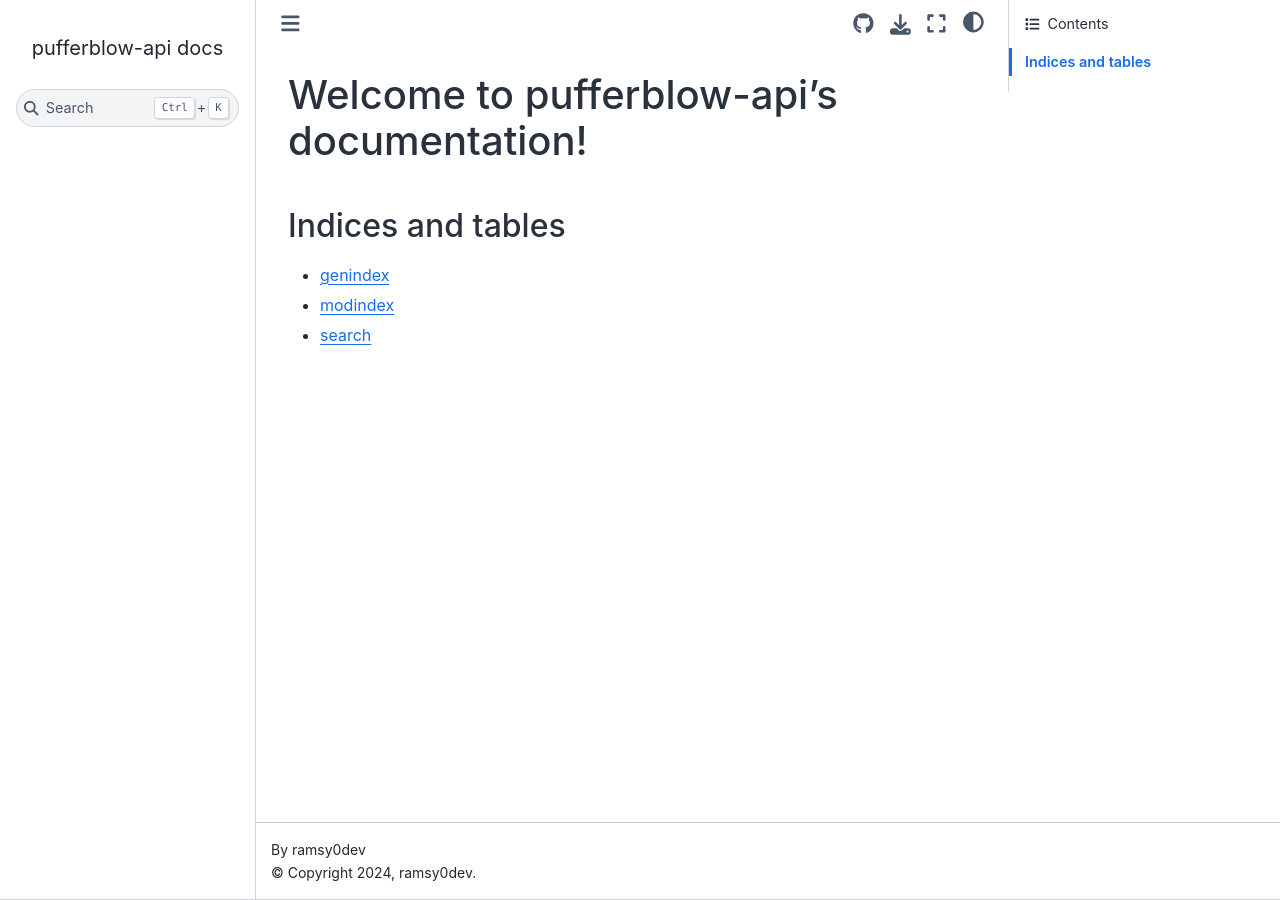
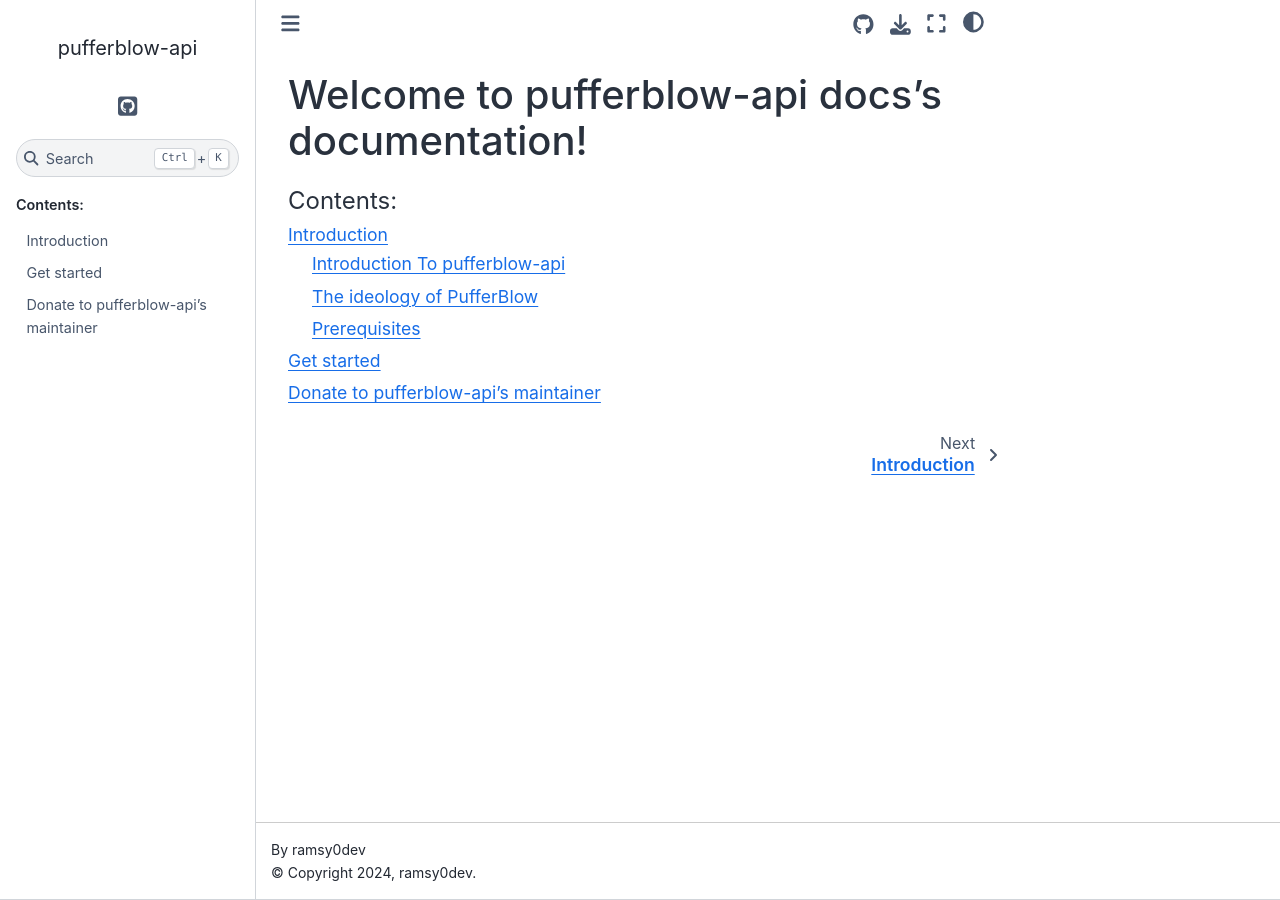
Before and after one commit to PufferBlow/pufferblow, a Sphinx documentation site: the page built from docs/index.rst, in a window 1280 px wide. Built offline with Sphinx 7.4.7 and the Sphinx Book theme 1.1.4, drawn with Linux system fonts in a browser that asks for light colours.

Commit message:
Added a basic introduction and donate page to the docs

```diff
--- a/docs/conf.py
+++ b/docs/conf.py
@@ -15,11 +15,7 @@
 # https://www.sphinx-doc.org/en/master/usage/configuration.html#general-configuration
 
 extensions = [
-    "sphinx_favicon",
-    "myst_parser" # Support for Markdown
-]
-source_suffix = [
-    ".md"
+    "sphinx_favicon"
 ]
 
 templates_path = ['_templates']
@@ -28,12 +24,29 @@
 # -- Options for HTML output -------------------------------------------------
 # https://www.sphinx-doc.org/en/master/usage/configuration.html#options-for-html-output
 
-html_theme = "sphinx_book_theme"
+html_theme = 'sphinx_book_theme'
+html_static_path = ['_static']
+
+html_title = "pufferblow-api"
 html_favicon = "_static/favicon.ico"
-# html_logo = "_static/favicon.ico" NOTE: the logo needs to be redone to make it high quality, and can be exported in different sizes.
-html_title = "pufferblow-api docs"
 html_theme_options = {
+    "use_download_button": True, # Allow users to download the current page in different formats
+    "icon_links": [
+        {
+            "name": "GitHub",
+            "url": "https://github.com/PufferBlow/pufferblow-api",
+            "icon": "fa-brands fa-square-github",
+            "type": "fontawesome",
+        }
+    ],
+    "icon_links_label": "Quick Links",
     "repository_url": "https://github.com/PufferBlow/pufferblow-api",
+    "repository_branch": "docs",
+    "path_to_docs": "./docs",
     "use_repository_button": True,
+    "use_issues_button": True,
+    "use_edit_page_button": True,
+    "use_sidenotes": True,
+    # Sidebar
+    "toc_title": "Table of content",
 }
-# html_static_path = ['_static']
--- /dev/null
+++ b/docs/get_started.rst
@@ -0,0 +1,4 @@
+
+===============
+Get started
+===============
--- a/docs/index.md
+++ /dev/null
@@ -1,7 +0,0 @@
-# Welcome to pufferblow-api's documentation!
-
-## Indices and tables
-
-- [genindex](#genindex)
-- [modindex](#modindex)
-- [search](#search)
--- /dev/null
+++ b/docs/index.rst
@@ -0,0 +1,11 @@
+
+Welcome to pufferblow-api docs's documentation!
+===============================================
+
+.. toctree::
+    :maxdepth: 2
+    :caption: Contents:
+
+    introduction
+    get_started
+    donate
```
Also changed, not shown: docs/donate.rst (added, +15 -0 lines), docs/introduction.rst (added, +37 -0 lines).
